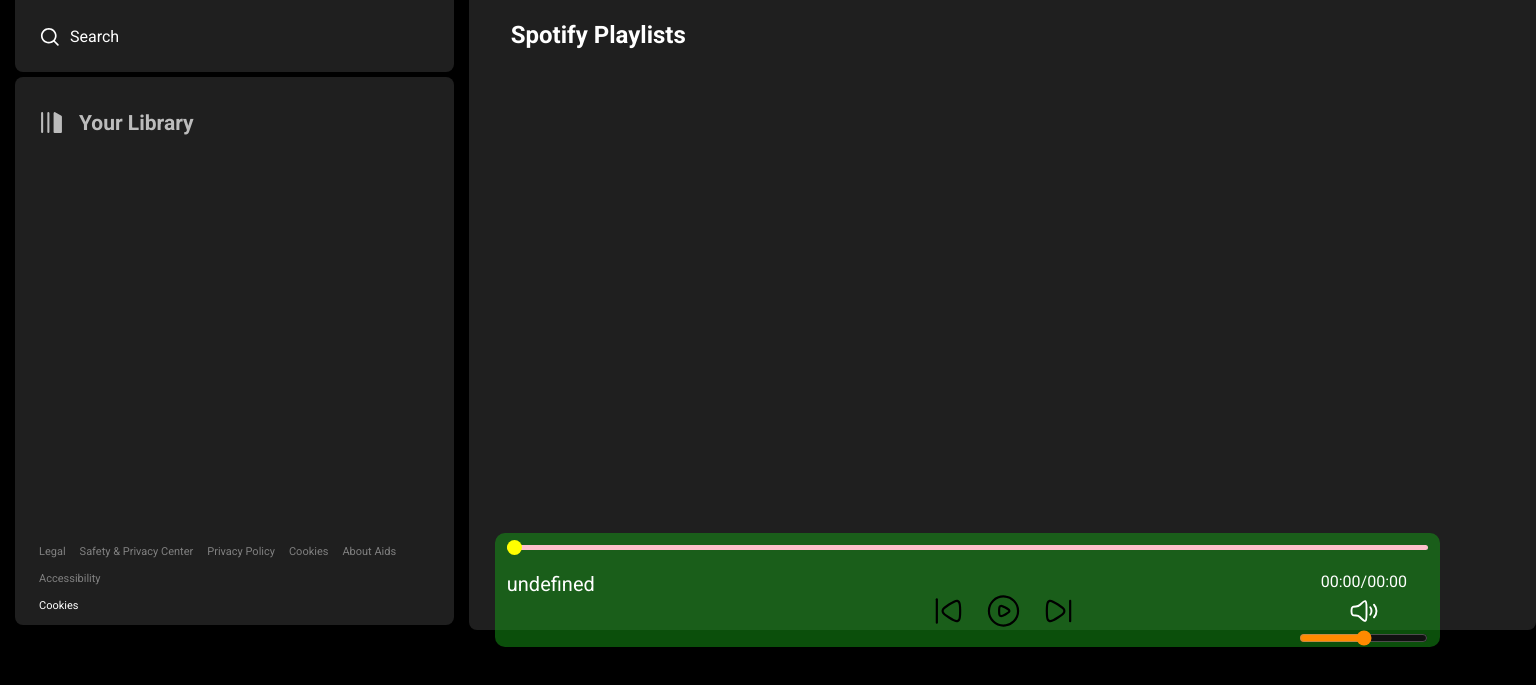
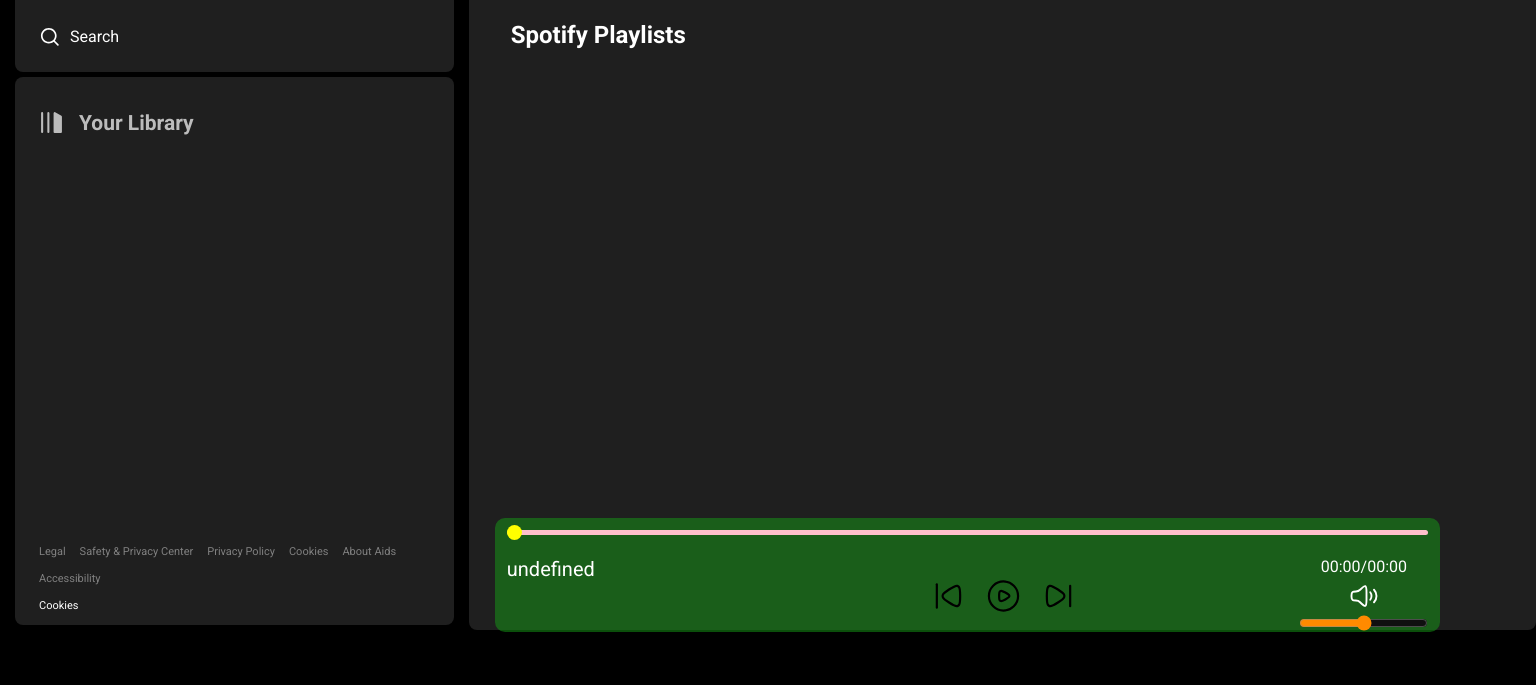
Before and after one commit to ThunderThorAsh/spotify.clone, a plain HTML site: page index.html in a window 1536 px wide. Shown: the part 113-798 px from the top of the page. Drawn offline with Linux system fonts and the light colour scheme; no server answers.

Commit message:
Add files via upload

```diff
--- a/css/style.css
+++ b/css/style.css
@@ -431,8 +431,8 @@ body {
 
 }
 
-@media (min-width:1440px) {
+@media (min-width:1200px) {
     .playbar{
-        bottom: 35px;
+        bottom: 50px;
     }
 }
```
